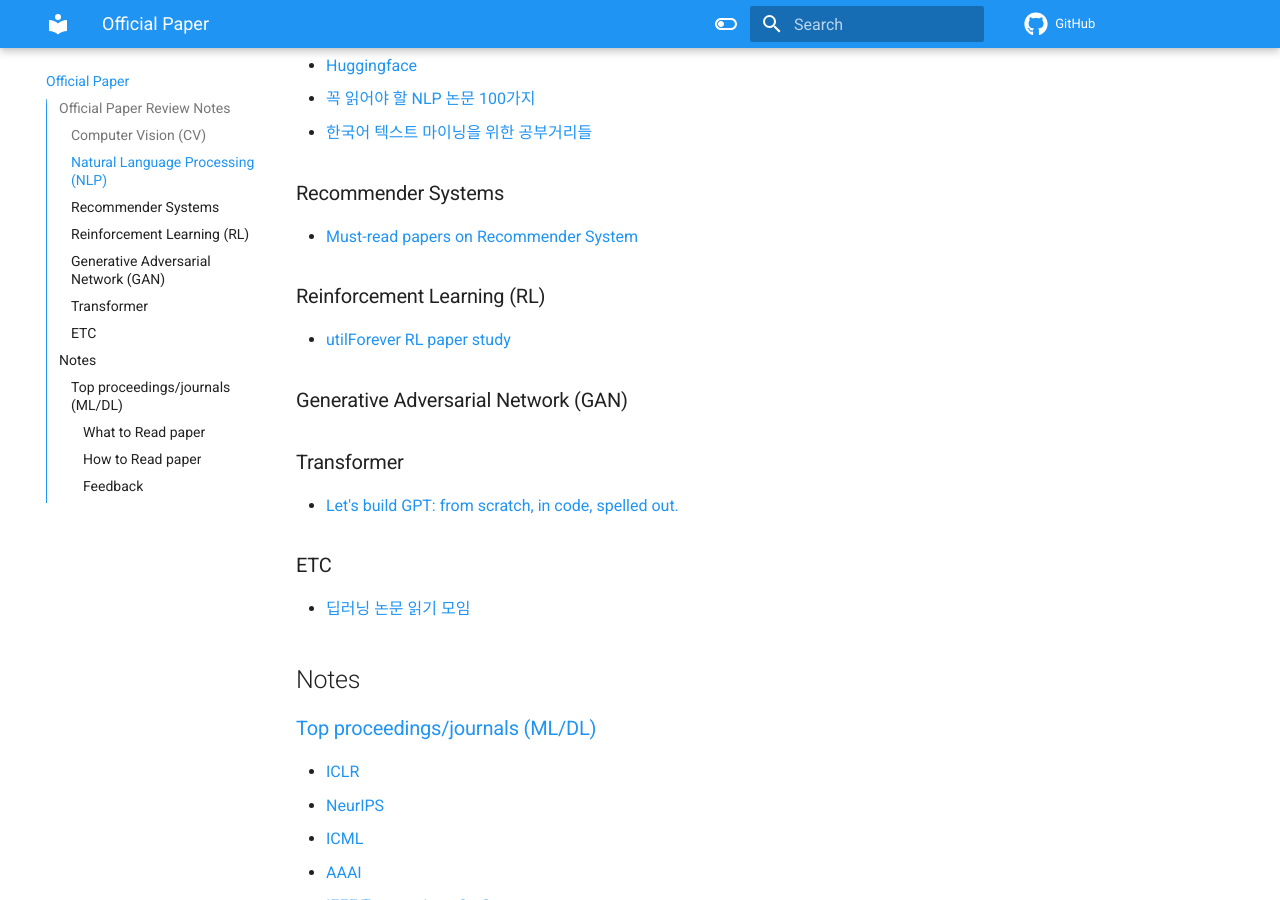
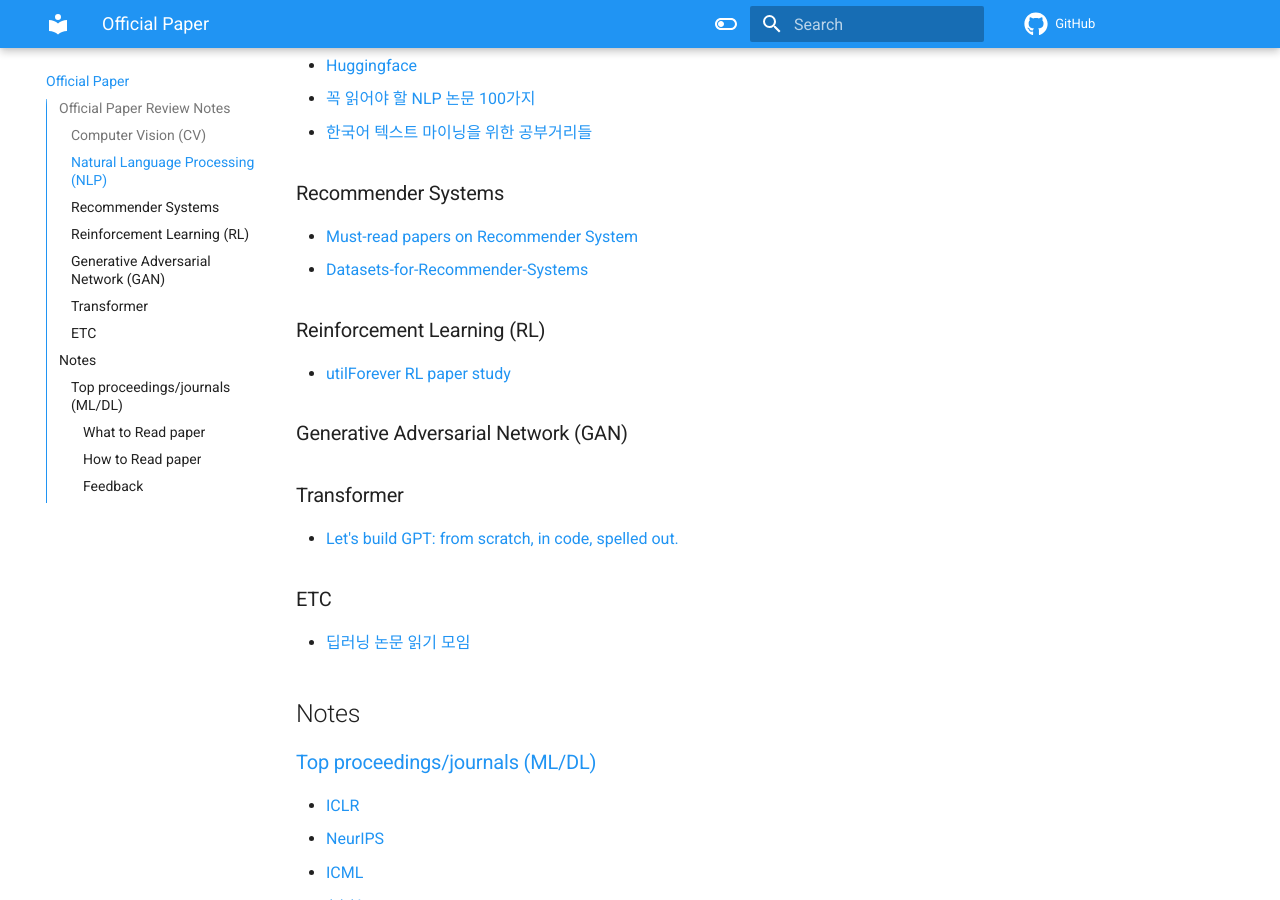
Before and after one commit to cpprhtn/AI-Learning-Guide, an MkDocs documentation site: the page built from docs/Official-Paper.md, in a window 1280 px wide and 900 px high, scrolled down 425 px. Built offline with MkDocs 1.6.1 and Material for MkDocs 9.7.7, drawn with Linux system fonts in a browser that asks for light colours; comment, search, counter and statistics services are not loaded.

Commit message:
Update Official-Paper.md

```diff
--- a/docs/Official-Paper.md
+++ b/docs/Official-Paper.md
@@ -11,6 +11,7 @@
 
 ### Recommender Systems
 - [Must-read papers on Recommender System](https://github.com/hongleizhang/RSPapers)
+- [Datasets-for-Recommender-Systems](https://github.com/caserec/Datasets-for-Recommender-Systems)
 
 ### Reinforcement Learning (RL)
 - [utilForever RL paper study](https://github.com/utilForever/rl-paper-study)
```
